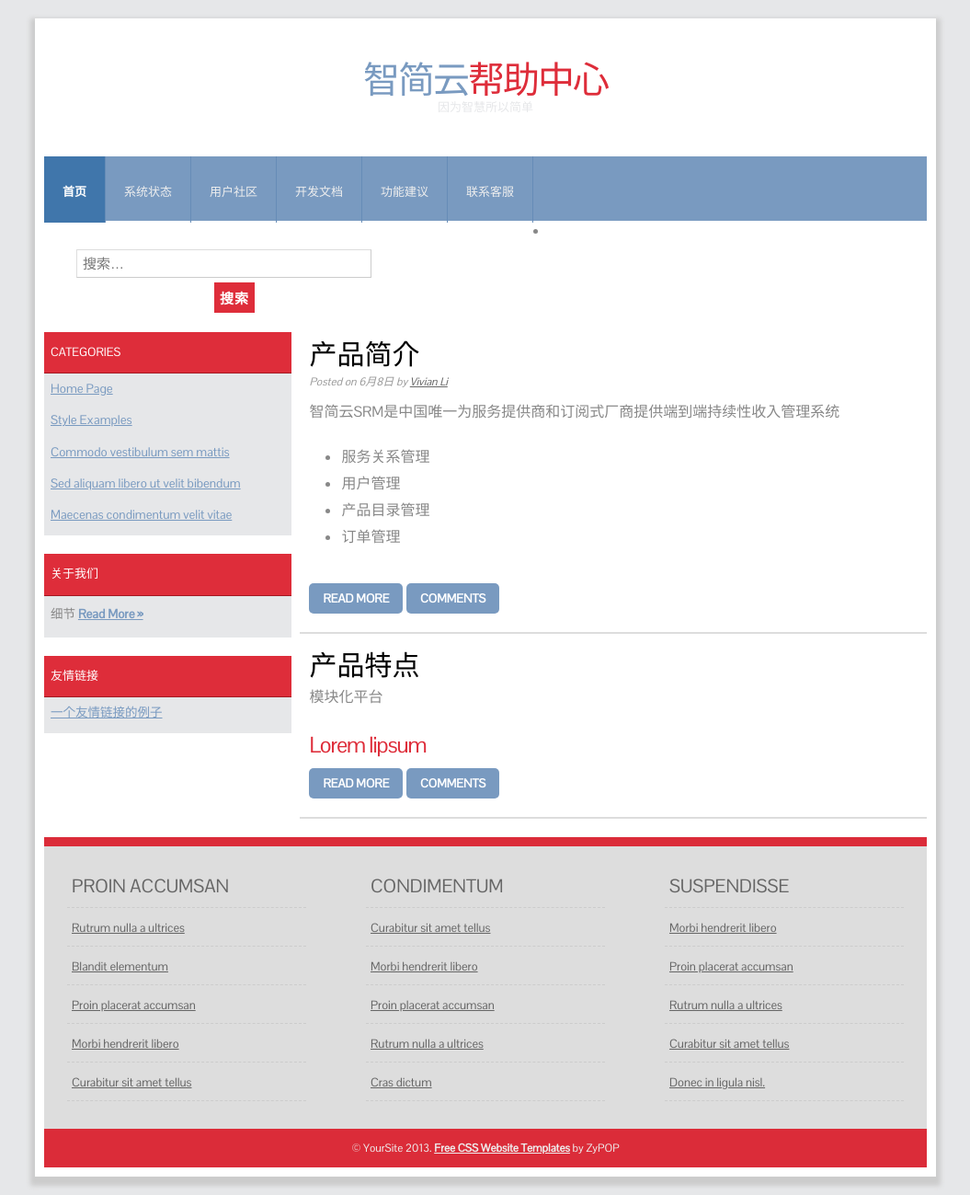
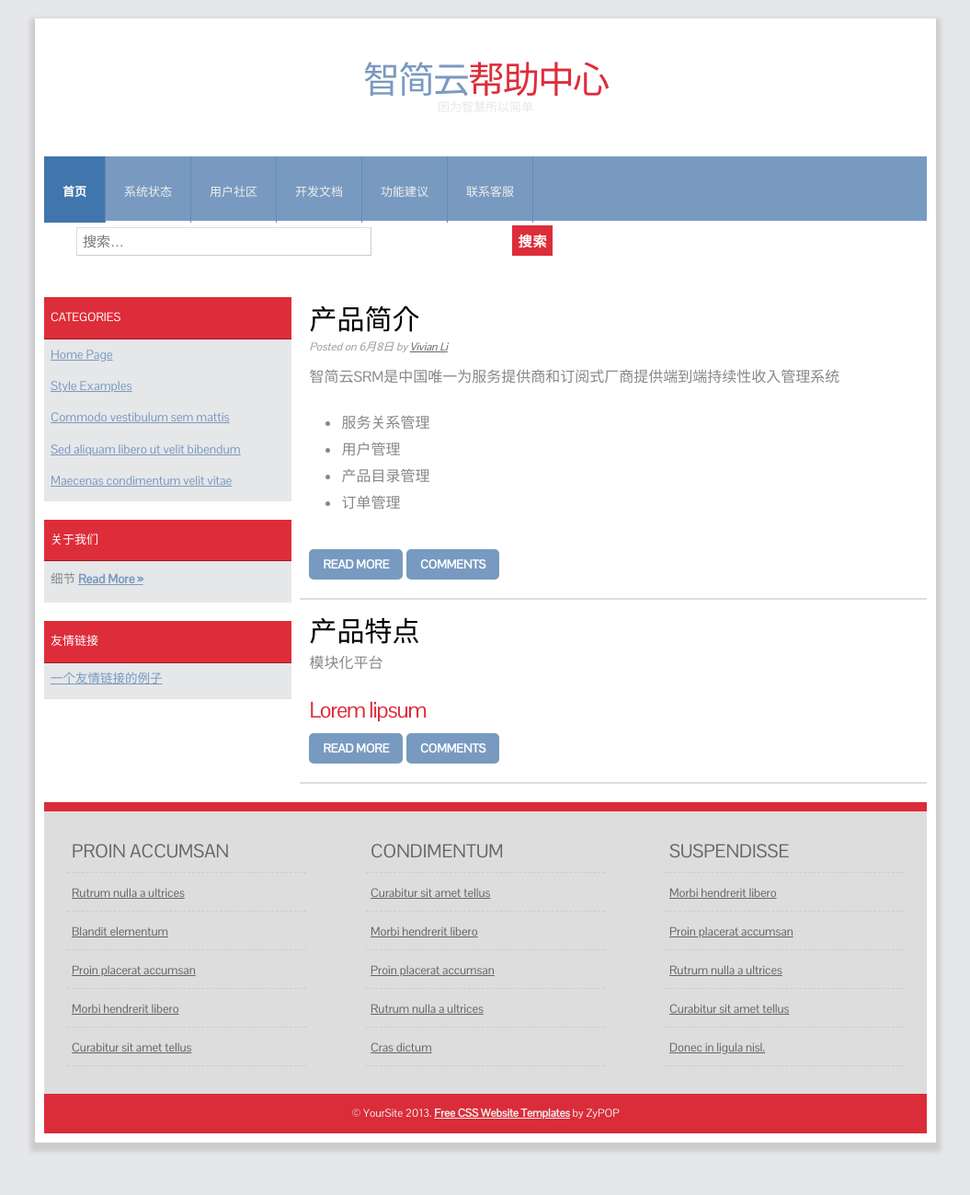
Before and after one commit to dreampivot/slipscloud.github.io, a Jekyll site: the page help/help-index.html, which Jekyll copies as it is, in a window 1280 px wide. Shown: the whole page at 92% size, without its empty margins (112-1167 px from the left). Built offline with Jekyll 4.4.1, drawn with Linux system fonts in a browser that asks for light colours; after the commit the page ends 1262 px from its top, so only the background shows below that.

Commit message:
Create help-index.html

```diff
--- a/help/help-index.html
+++ b/help/help-index.html
@@ -25,13 +25,13 @@
         </ul>
     </nav>
 
-    <li>
-        <ul>
-          <form method="get" class="searchform" action="#" >
-            <p><input type="search" class="search-field" placeholder="搜索&hellip;" value="" name="s"  size="32"/></p>
-	    <p><input name="send" style="margin-left: 150px;" class="formbutton" value="搜索" type="submit" /></p>
-       </ul>
-      </li>
+
+     <ul>
+       <form method="get" class="searchform" action="#" >
+            <p><input type="search" class="search-field" placeholder="搜索&hellip;" value="" name="s"  size="32"/>
+	    <input name="send" style="margin-left: 150px;" class="formbutton" value="搜索" type="submit" /></p>
+     </ul>
+
 
   <div id="body">
     <div id="body">
```
